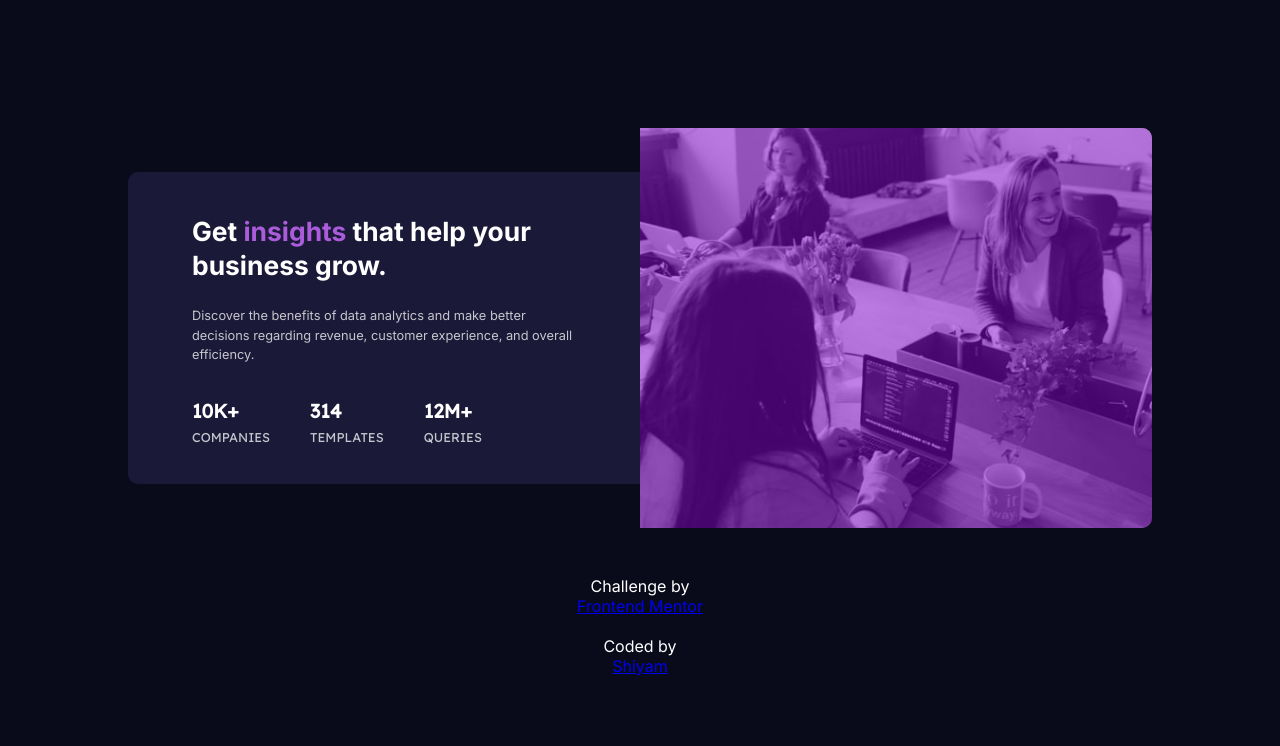
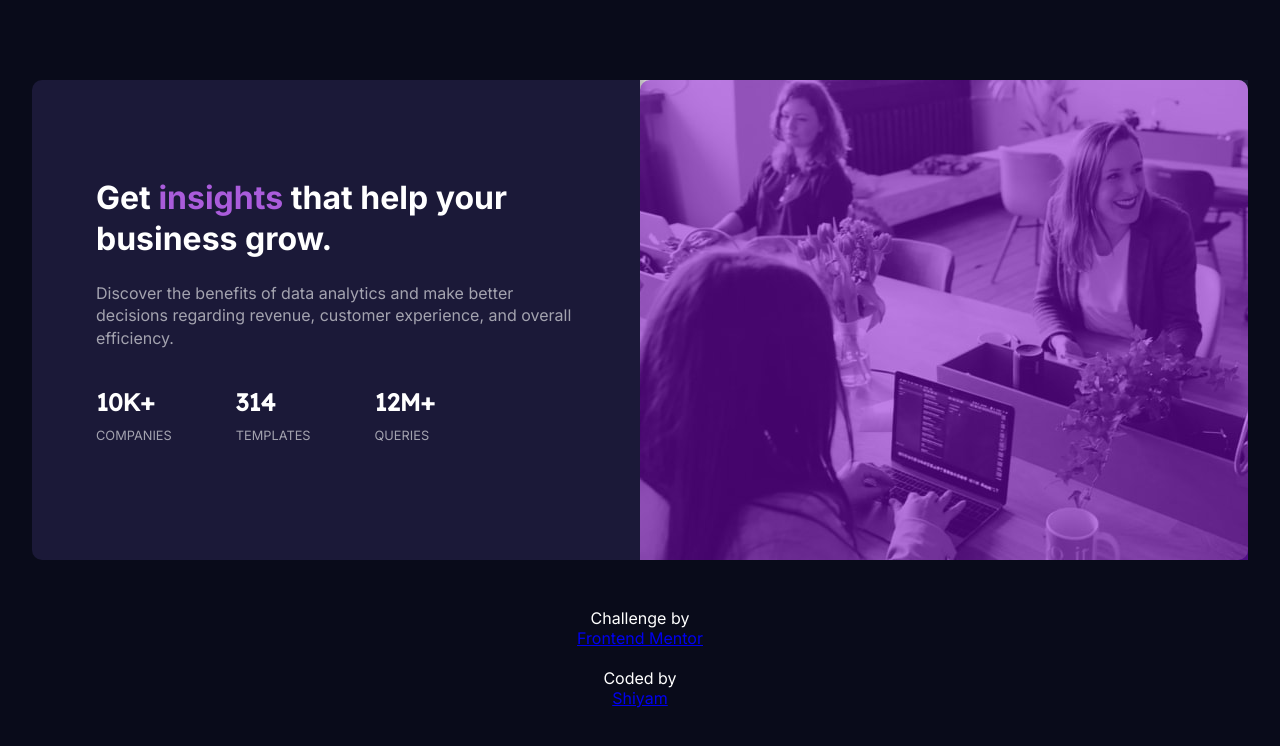
Before and after one commit to ShiyamS/Card-component-Proj-1-frontend_mentor, a plain HTML site: page index.html in a window 1280 px wide. Drawn offline with Linux system fonts and the light colour scheme.

Commit message:
Changed the responsive of page and the Image box

```diff
--- a/index.html
+++ b/index.html
@@ -34,8 +34,9 @@
         </ul>
       </div>
     </div>
-
-    <div class="image"></div>
+    <div class="image">
+      <div class="overlay"></div>
+    </div>
 
   </div>
   <div class="attribution">
--- a/styles.css
+++ b/styles.css
@@ -25,8 +25,8 @@ body {
   font-family: var(--primary-font);
   background: var(--main-background);
   color: #fff;
-  padding: 2rem;
-  margin: 0 auto;
+
+  margin: 5rem 2rem;
 }
 /* Utilities */
 
@@ -38,6 +38,7 @@ span.text-secondary {
   color: var(--main-heading-stats);
   font-size: 1.5rem;
   font-weight: 600;
+
   font-family: var(--secondary-font);
 }
 
@@ -56,21 +57,22 @@ span.text-secondary {
   display: flex;
   flex-direction: column;
   background: var(--card-background);
-  width: 85%;
-  padding: 2rem;
+  width: 100%;
+  padding: 1.2rem;
   border-radius: 0 0 10px 10px;
 }
 
 .container .content .row > h1 {
-  font-size: 1.8rem;
+  font-size: 1.7rem;
+  margin-top: 1rem;
   line-height: 1.3;
 }
 
 .container .content .row > p {
-  margin-top: 1.5rem;
-  line-height: 1.4;
-  font-size: 1.2rem;
-  color: var(--main-paragraph);
+  margin-top: 1.4rem;
+  line-height: 1.8;
+  font-size: 1rem;
+  color: var(--stat-headings);
 }
 
 .container .content .items {
@@ -83,33 +85,27 @@ span.text-secondary {
 
 .container .content .items .item {
   list-style: none;
-  color: var(--main-paragraph);
-  font-family: var(--secondary-font);
-  font-size: 0.9rem;
+  color: var(--stat-headings);
+  font-family: var(--primary-font);
+  font-size: 1rem;
   text-transform: uppercase;
-  line-height: 1.6;
+  line-height: 1.8;
   margin-bottom: 2rem;
 }
 
 /* Image Box */
 .container .image {
   background: url(/images/image-header-mobile.jpg) no-repeat center center/cover;
-  width: 85%;
+  width: 100%;
   height: 30vh;
   border-radius: 10px 10px 0 0;
-  position: relative;
 }
 
-.container .image::after {
-  content: "";
-  background: var(--overlay-color);
-  position: absolute;
-  top: 0;
-  left: 0;
+.container .image .overlay {
+  background-color: var(--overlay-color);
   width: 100%;
   height: 100%;
   border-radius: 10px 10px 0 0;
-  z-index: 1;
 }
 
 /* Footer */
@@ -124,116 +120,56 @@ span.text-secondary {
   justify-content: center;
 }
 
-/* Mobile View */
+/* Desktop view */
 
-@media (min-width: 600px) {
-  body {
-    padding: 6rem;
-  }
+@media (min-width: 900px) {
   span.text-secondary {
-    font-size: 1.8rem;
-  }
-  .container .content .row > h1 {
-    font-size: 2.2rem;
-  }
-  .container .content .row > p {
-    line-height: 1.3;
-    font-size: 1.4rem;
-  }
-  .container .content .items .item {
-    font-size: 1rem;
-    line-height: 1.4;
-  }
-}
-
-/* Ipad View */
-@media (min-width: 800px) {
-  body {
-    padding: 8rem;
-  }
-  span.text-secondary {
-    font-size: 2rem;
-  }
-  .container .content .row > h1 {
-    font-size: 2.8rem;
-  }
-  .container .content .row > p {
-    font-size: 1.6rem;
-  }
-  .container .content .items .item {
-    font-size: 1.6rem;
-
-    line-height: 1.5;
-  }
-  .container .image {
-    height: 50vh;
-  }
-}
-
-/* Desktop View */
-@media (min-width: 1024px) {
-  span.text-secondary {
-    font-size: 1.2rem;
+    color: var(--main-heading-stats);
+    font-size: 1.5rem;
   }
   .container {
-    display: flex;
     flex-direction: row;
-    justify-content: center;
-    align-items: left;
     text-align: left;
+    background: var(--card-background);
+    border-radius: 10px 0 0 10px;
+    width: 100%;
   }
 
   .container .content {
     width: 50%;
-    padding: 0;
-    justify-content: left;
-    border-radius: 10px 0 0 10px;
-    padding: 0.3rem;
-    padding-left: 4rem;
+    padding: 0 4rem;
+
+    background: none;
+  }
+  .container .content .row > h1 {
+    font-size: 2em;
   }
 
-  .container .content {
-    display: flex;
-    flex-direction: column;
-    width: 50%;
-    padding-inline-start: 4rem;
-    padding-inline-end: 4rem;
-    border-radius: 10px 0 0 10px;
-  }
-
-  .container .content .row > h1 {
-    margin-top: 2.3rem;
-    font-size: 1.65rem;
-  }
   .container .content .row > p {
-    font-size: 0.8rem;
-    line-height: 1.5;
+    font-size: 1rem;
+    line-height: 1.4;
   }
 
   .container .content .items {
-    display: flex;
     flex-direction: row;
-    align-items: left;
     justify-content: left;
     margin-top: 2rem;
   }
 
   .container .content .items .item {
+    list-style: none;
+    color: var(--stat-headings);
+    font-family: var(--primary-font);
     font-size: 0.8rem;
-    line-height: 1.6;
-    padding-right: 2.5rem;
+
+    padding-right: 4rem;
   }
 
-  /* Image Box */
   .container .image {
-    background: url(/images/image-header-desktop.jpg) no-repeat center
+    background: url(/images/image-header-mobile.jpg) no-repeat center
       center/cover;
     width: 50%;
-    height: 50vh;
-    border-radius: 0 10px 10px 0;
-  }
-
-  .container .image::after {
+    height: 60vh;
     border-radius: 0 10px 10px 0;
   }
 }
```
